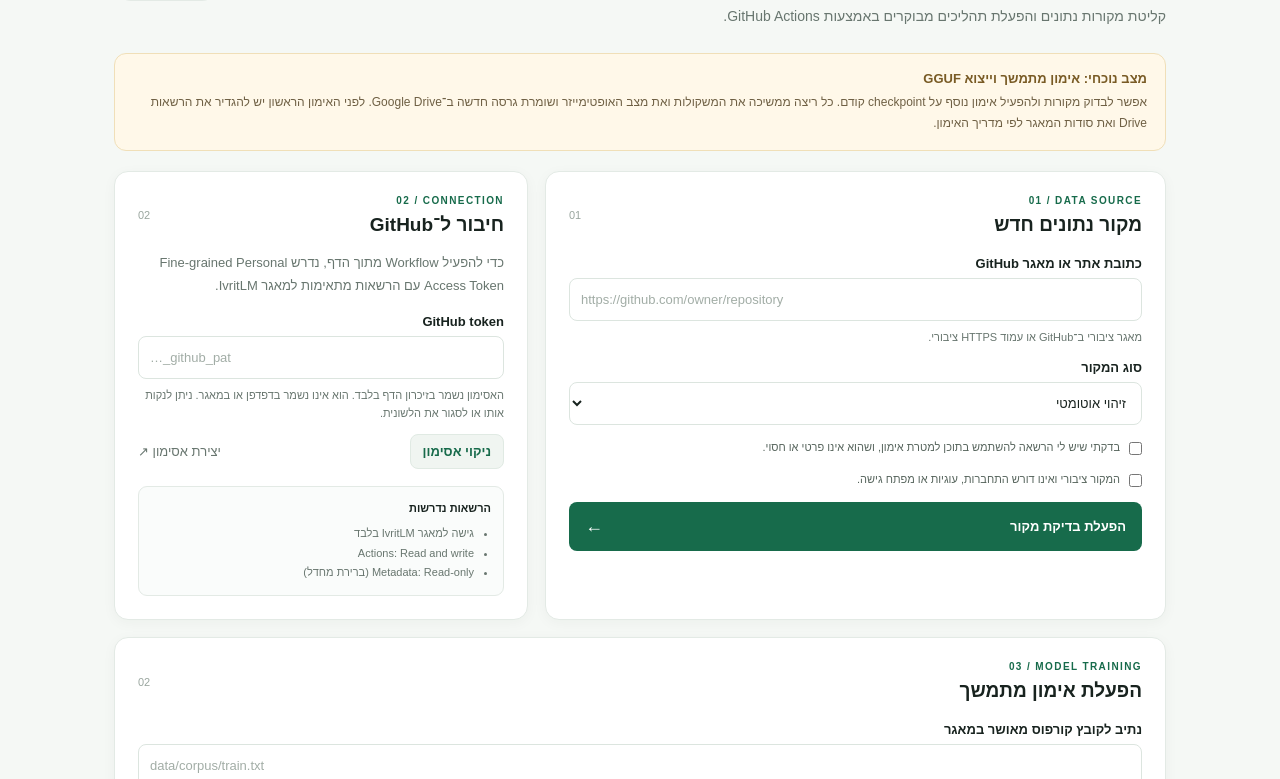
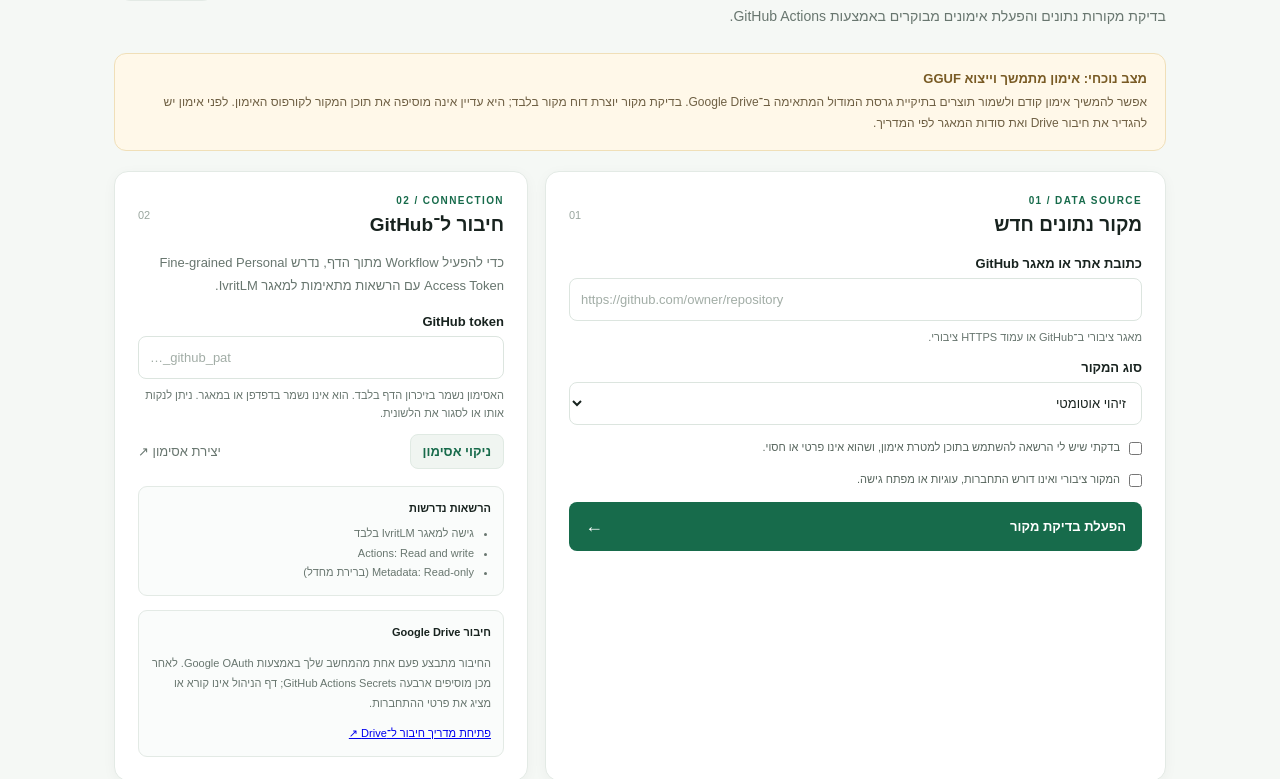
Before and after one commit to avtsye/IvritLM, a plain HTML site: page site/index.html in a window 1280 px wide. Shown: the part 173-952 px from the top of the page. Drawn offline with Linux system fonts and the light colour scheme.

Commit message:
Clarify dashboard source intake and Drive setup

```diff
--- a/site/index.html
+++ b/site/index.html
@@ -3,8 +3,8 @@
 <body>
 <header class="top"><a class="brand" href="./"><b>א</b><span><strong>IvritLM</strong><small>Hebrew Language Model</small></span></a><nav><a class="active" href="./">ניהול אימונים</a><a href="https://github.com/avtsye/IvritLM" target="_blank" rel="noreferrer">המאגר ↗</a><a href="https://github.com/avtsye/IvritLM/actions" target="_blank" rel="noreferrer">ריצות Actions ↗</a></nav></header>
 <main class="wrap">
-<section class="intro"><div><p class="eyebrow">TRAINING CONTROL CENTER</p><h1>ניהול אימונים</h1><p>קליטת מקורות נתונים והפעלת תהליכים מבוקרים באמצעות GitHub Actions.</p></div><span class="pill">● סביבת פיתוח</span></section>
-<section class="notice"><b>מצב נוכחי: אימון מתמשך וייצוא GGUF</b><p>אפשר לבדוק מקורות ולהפעיל אימון נוסף על checkpoint קודם. כל ריצה ממשיכה את המשקולות ואת מצב האופטימייזר ושומרת גרסה חדשה ב־Google Drive. לפני האימון הראשון יש להגדיר את הרשאות Drive ואת סודות המאגר לפי מדריך האימון.</p></section>
+<section class="intro"><div><p class="eyebrow">TRAINING CONTROL CENTER</p><h1>ניהול אימונים</h1><p>בדיקת מקורות נתונים והפעלת אימונים מבוקרים באמצעות GitHub Actions.</p></div><span class="pill">● סביבת פיתוח</span></section>
+<section class="notice"><b>מצב נוכחי: אימון מתמשך וייצוא GGUF</b><p>אפשר להמשיך אימון קודם ולשמור תוצרים בתיקיית גרסת המודול המתאימה ב־Google Drive. בדיקת מקור יוצרת דוח מקור בלבד; היא עדיין אינה מוסיפה את תוכן המקור לקורפוס האימון. לפני אימון יש להגדיר את חיבור Drive ואת סודות המאגר לפי המדריך.</p></section>
 <div class="grid">
 <section class="panel"><div class="head"><div><p class="eyebrow">01 / DATA SOURCE</p><h2>מקור נתונים חדש</h2></div><small>01</small></div>
 <form id="train-form"><label for="source-url">כתובת אתר או מאגר GitHub</label><input id="source-url" type="url" placeholder="https://github.com/owner/repository" required><p class="hint">מאגר ציבורי ב־GitHub או עמוד HTTPS ציבורי.</p>
@@ -17,7 +17,7 @@
 <label for="github-token">GitHub token</label><input id="github-token" type="password" placeholder="github_pat_…" autocomplete="off" spellcheck="false">
 <p class="hint">האסימון נשמר בזיכרון הדף בלבד. הוא אינו נשמר בדפדפן או במאגר. ניתן לנקות אותו או לסגור את הלשונית.</p>
 <div class="token-actions"><button type="button" id="clear-token" class="secondary">ניקוי אסימון</button><a href="https://github.com/settings/personal-access-tokens/new" target="_blank" rel="noreferrer">יצירת אסימון ↗</a></div>
-<div class="permissions"><b>הרשאות נדרשות</b><ul><li>גישה למאגר IvritLM בלבד</li><li>Actions: Read and write</li><li>Metadata: Read-only (ברירת מחדל)</li></ul></div></aside></div>
+<div class="permissions"><b>הרשאות נדרשות</b><ul><li>גישה למאגר IvritLM בלבד</li><li>Actions: Read and write</li><li>Metadata: Read-only (ברירת מחדל)</li></ul></div><div class="permissions" style="margin-top:14px"><b>חיבור Google Drive</b><p>החיבור מתבצע פעם אחת מהמחשב שלך באמצעות Google OAuth. לאחר מכן מוסיפים ארבעה GitHub Actions Secrets; דף הניהול אינו קורא או מציג את פרטי ההתחברות.</p><a href="https://github.com/avtsye/IvritLM/blob/main/docs/TRAINING.md#connect-ivritlm-to-your-google-drive-one-time" target="_blank" rel="noreferrer">פתיחת מדריך חיבור ל־Drive ↗</a></div></aside></div>
 <section class="panel pretrain"><div class="head"><div><p class="eyebrow">03 / MODEL TRAINING</p><h2>הפעלת אימון מתמשך</h2></div><small>02</small></div>
 <form id="pretrain-form"><label for="corpus-path">נתיב לקובץ קורפוס מאושר במאגר</label><input id="corpus-path" type="text" placeholder="data/corpus/train.txt" required><p class="hint">הקובץ חייב להיות קובץ TXT בקידוד UTF-8 שכבר הועלה למאגר. המאגר ציבורי, ולכן תוכנו יהיה גלוי לציבור.</p>
 <div class="training-fields"><div><label for="training-steps">צעדי אימון נוספים</label><input id="training-steps" type="number" min="1" max="1000" value="100" required></div><div><label for="batch-size">Batch size</label><input id="batch-size" type="number" min="1" max="16" value="4" required></div></div>
```
